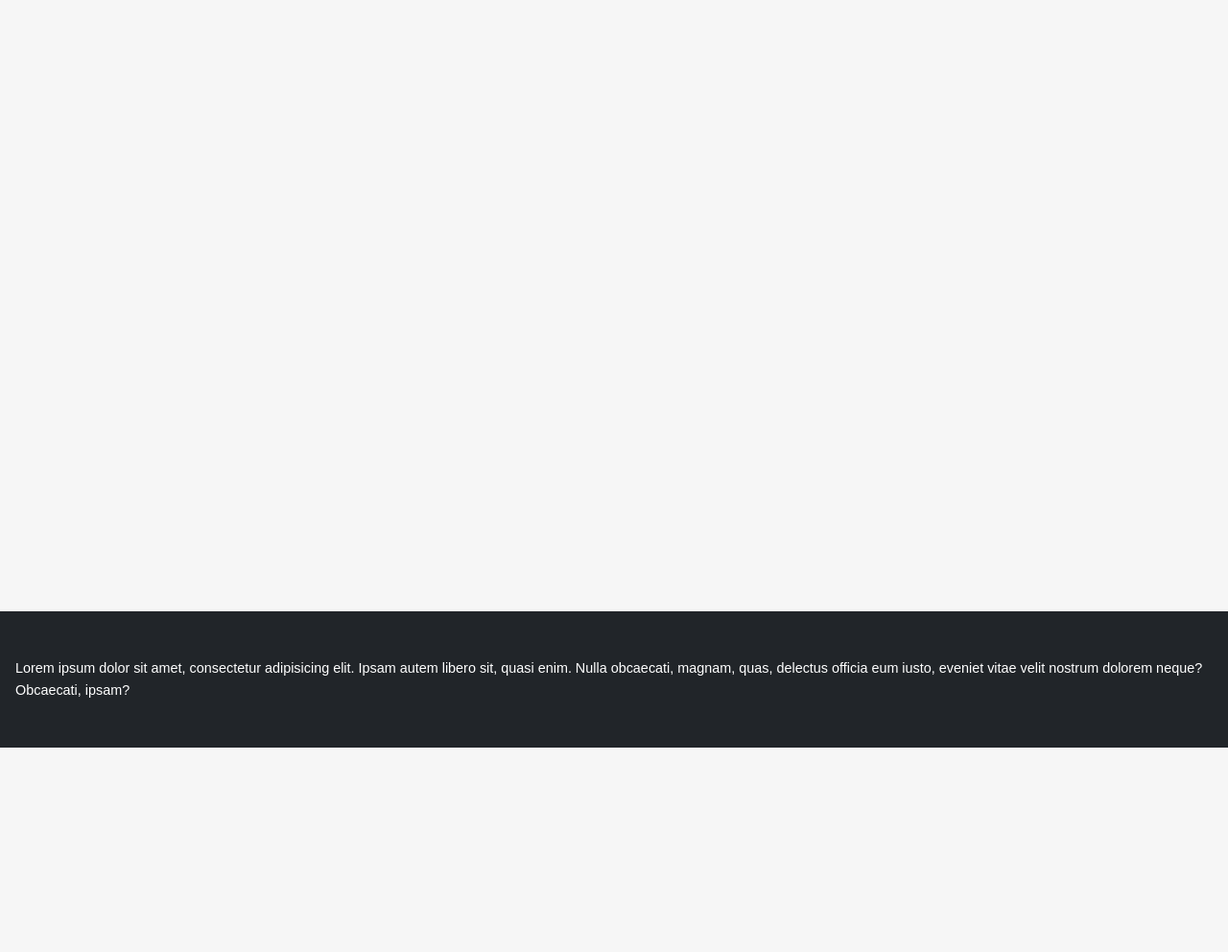
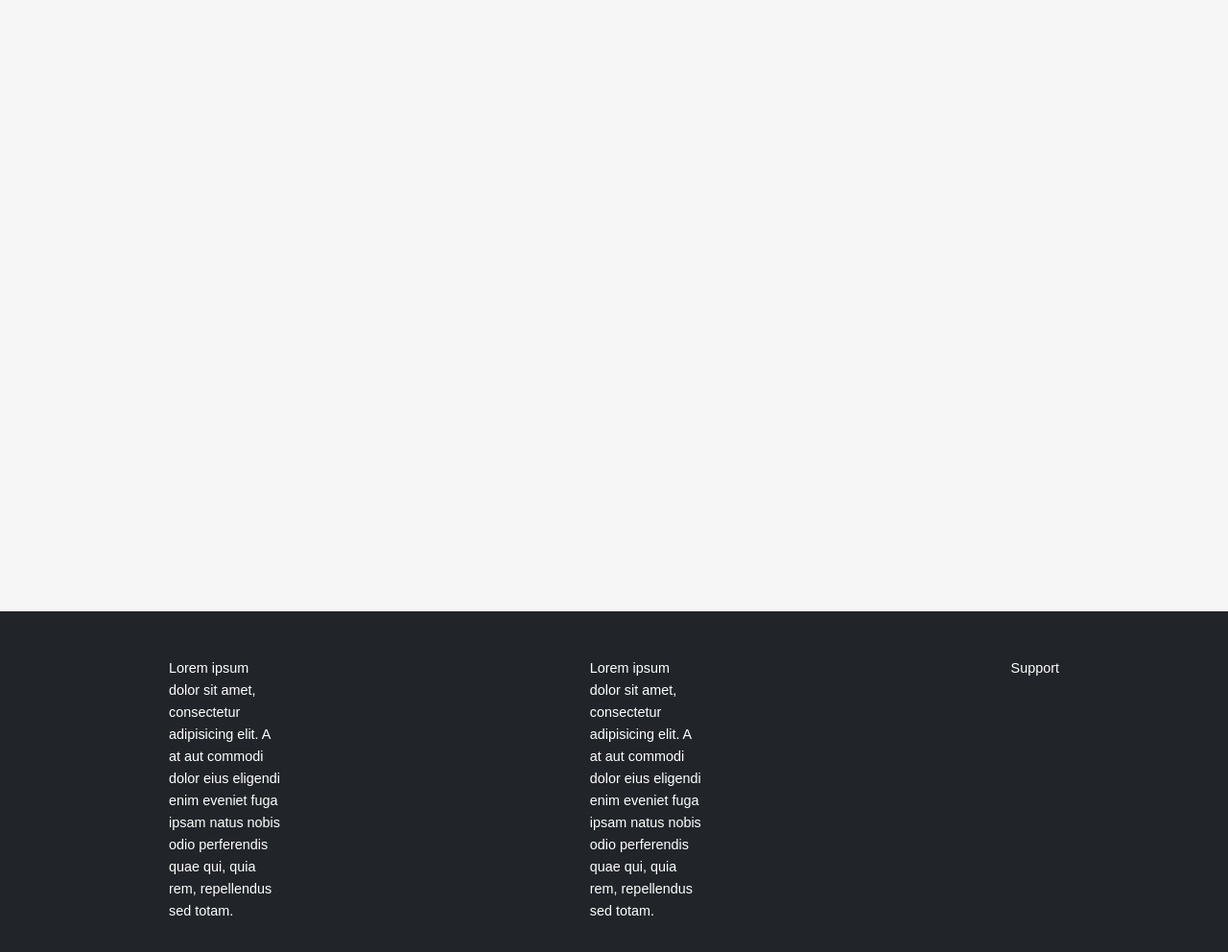
Before and after one commit to Board-Engine/board_engine, a website: page views/front/_layout.html in a window 1280 px wide. Shown: the part 66-1058 px from the top of the page at 96% size. Before the commit the page ends 845 px from the top, so only its background shows below. Drawn offline with nearby package versions, Linux system fonts and the light colour scheme; files that its build step writes are made by us from their sources.

Commit message:
up front

```diff
--- a/resources/sass/_footer.scss
+++ b/resources/sass/_footer.scss
@@ -3,4 +3,9 @@ footer {
 	color: #fff;
 	padding: 3rem 1rem;
 	font-size: .9rem;
+	display: flex;
+
+	.col {
+		padding: 0 10rem;
+	}
 }
--- a/views/front/_layout.html
+++ b/views/front/_layout.html
@@ -26,7 +26,15 @@
 			{% endblock %}
 		</main>
 		<footer>
-			Lorem ipsum dolor sit amet, consectetur adipisicing elit. Ipsam autem libero sit, quasi enim. Nulla obcaecati, magnam, quas, delectus officia eum iusto, eveniet vitae velit nostrum dolorem neque? Obcaecati, ipsam?
+			<div class="col">
+				Lorem ipsum dolor sit amet, consectetur adipisicing elit. A at aut commodi dolor eius eligendi enim eveniet fuga ipsam natus nobis odio perferendis quae qui, quia rem, repellendus sed totam.
+			</div>
+			<div class="col">
+				Lorem ipsum dolor sit amet, consectetur adipisicing elit. A at aut commodi dolor eius eligendi enim eveniet fuga ipsam natus nobis odio perferendis quae qui, quia rem, repellendus sed totam.
+			</div>
+			<div class="col">
+				Support
+			</div>
 		</footer>
 	</body>
 </html>
```
Also changed, not shown: public/css/app.css.
